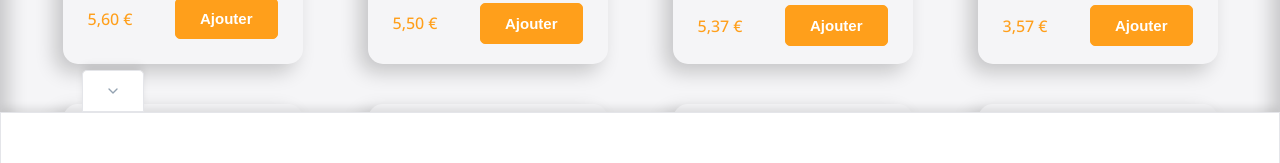
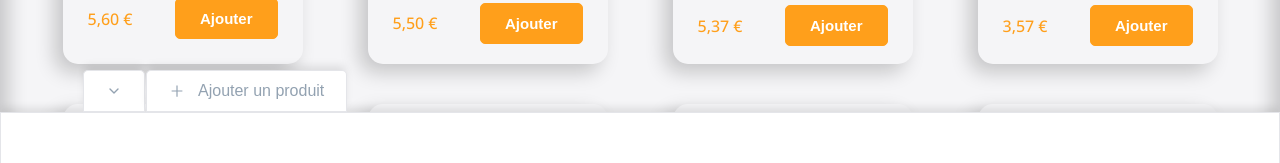
Before and after one commit to chiara-muller/be-my-burger, a React (Vite) app: page /order/1 in a window 1280 px wide. Shown: the part 418-581 px from the top of the page. Built offline with nearby package versions, Linux system fonts and the light colour scheme; grey boxes are pictures that could not be loaded.

Commit message:
F07: ADMIN > add label

```diff
--- a/src/components/pages/order/Main/Admin/AdminTabs.jsx
+++ b/src/components/pages/order/Main/Admin/AdminTabs.jsx
@@ -1,6 +1,7 @@
 import styled from "styled-components";
 import Tab from "../../../../resusable-ui/Tab";
 import { FiChevronDown, FiChevronUp } from "react-icons/fi";
+import { AiOutlinePlus } from "react-icons/ai";
 import { theme } from "../../../../../theme";
 
 // eslint-disable-next-line react/prop-types
@@ -9,7 +10,14 @@
   return (
     <AdminTabsStyled>
       <Tab
+        label=""
         Icon={isCollapsed? <FiChevronUp /> : <FiChevronDown />}
+        onClick={() => setIsCollapsed(!isCollapsed)}
+        className={isCollapsed? "is-active" : ""}
+      />
+      <Tab
+        label="Ajouter un produit"
+        Icon={<AiOutlinePlus />}
         onClick={() => setIsCollapsed(!isCollapsed)}
         className={isCollapsed? "is-active" : ""}
       />
@@ -28,4 +36,8 @@
     border-color: ${theme.colors.white};
   }
 
+  button {
+    margin-left: 1px;
+  }
+
 `;
--- a/src/components/resusable-ui/Tab.jsx
+++ b/src/components/resusable-ui/Tab.jsx
@@ -2,10 +2,11 @@
 import { theme } from "../../theme"
 
 // eslint-disable-next-line react/prop-types
-export default function Tab({ Icon, onClick, className }) {
+export default function Tab({ label, Icon, onClick, className }) {
   return (
     <TabStyled onClick={onClick} className={className}>
       <div className="icon">{Icon}</div>
+      {label && <span className="label">{label}</span>}
     </TabStyled>
   )
 }
@@ -42,5 +43,9 @@
   .icon {
     display: flex;
   }
+
+  .label {
+    margin-left: 13px;
+  }
 ;
 `;
```
